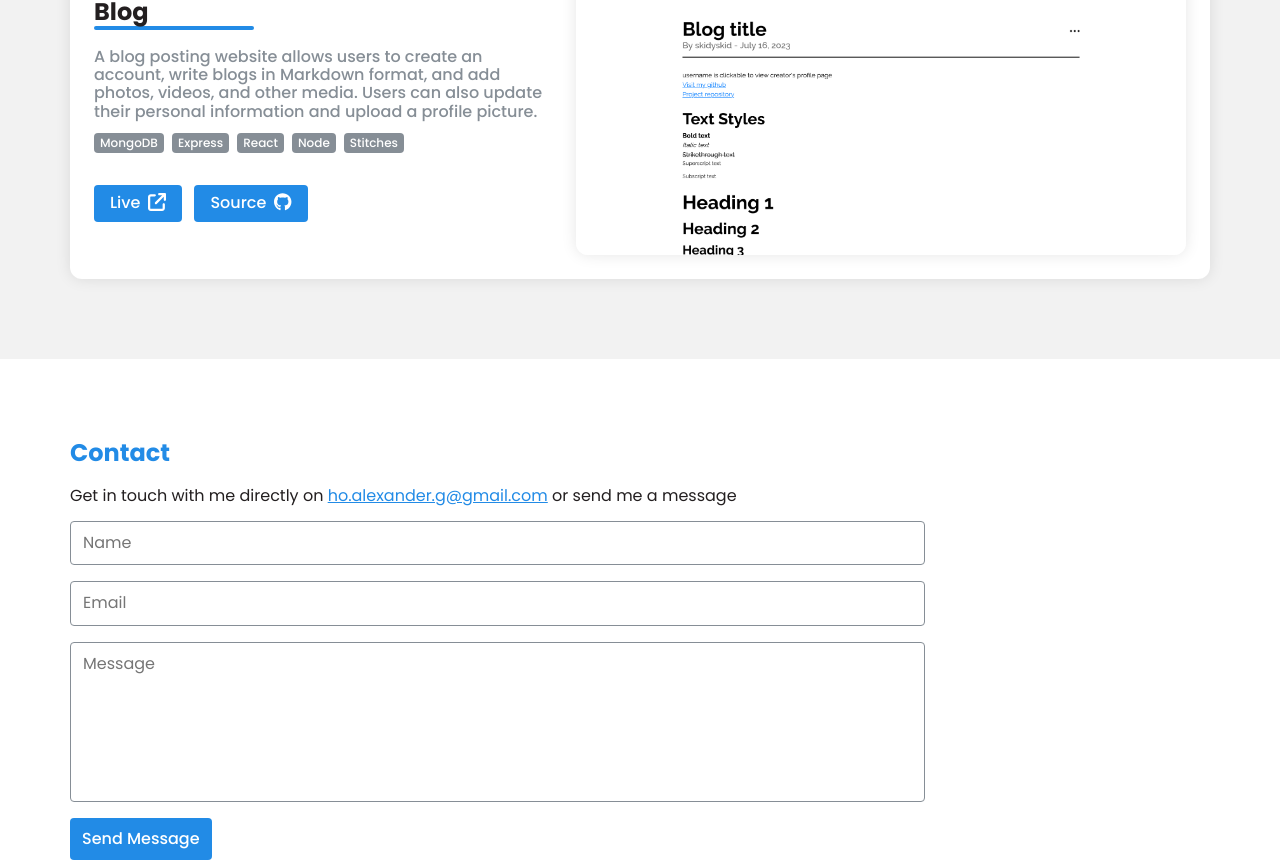
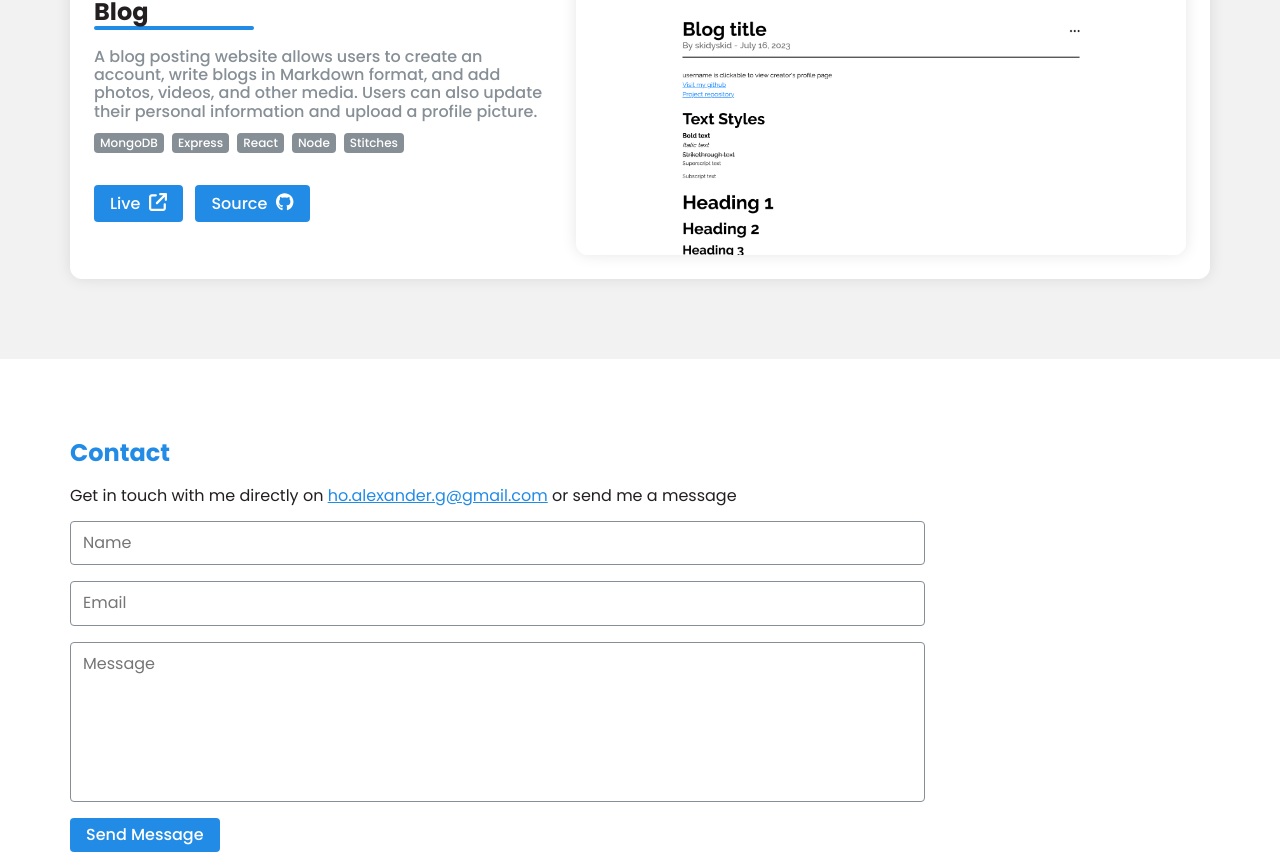
Before and after one commit to alexndrho/alexndrho.dev, a React (Vite) app: page / in a window 1280 px wide. Shown: the part 1793-2660 px from the top of the page. Built offline with nearby package versions, Linux system fonts and the light colour scheme.

Commit message:
Update/style/button (#2)
* feat: add btn class

* ui: change contact button styling

* ui: change project card button styling

```diff
--- a/src/components/Contact.tsx
+++ b/src/components/Contact.tsx
@@ -97,7 +97,7 @@ const Contact = () => {
             required
           />
 
-          <button type="submit" className={styles.contact__button}>
+          <button type="submit" className="btn btn--primary btn--dashed-effect">
             Send Message
           </button>
         </form>
--- a/src/components/layouts/ProjectCard.tsx
+++ b/src/components/layouts/ProjectCard.tsx
@@ -39,7 +39,12 @@ const ProjectCard = ({
 
         <div className={styles.card__links}>
           {liveLink && (
-            <a href={liveLink} target="_blank" rel="noreferrer" className={styles.card__link}>
+            <a
+              href={liveLink}
+              target="_blank"
+              rel="noreferrer"
+              className="btn btn--primary btn--dashed-effect"
+            >
               Live
               <span className={styles.card__link__icon}>
                 <FontAwesomeIcon icon={faArrowUpRightFromSquare} />
@@ -52,7 +57,7 @@ const ProjectCard = ({
               href={sourceLink}
               target="_blank"
               rel="noreferrer"
-              className={`${styles.card__link}`}
+              className="btn btn--primary btn--dashed-effect"
             >
               Source
               <span className={styles.card__link__icon}>
--- a/src/main.tsx
+++ b/src/main.tsx
@@ -1,10 +1,13 @@
 import React from 'react';
 import ReactDOM from 'react-dom/client';
 import App from '@/App';
+
 import 'normalize.css';
 import '@styles/root.css';
 import '@styles/container.css';
 import '@styles/link.css';
+
+import '@styles/common/btn.css';
 
 ReactDOM.createRoot(document.getElementById('root') as HTMLElement).render(
   <React.StrictMode>
--- /dev/null
+++ b/src/styles/common/btn.css
@@ -0,0 +1,34 @@
+.btn {
+  padding: 0.5em 1em;
+  border: none;
+  border-radius: var(--border-radius-xs);
+
+  color: inherit;
+  text-decoration: none;
+  font-weight: 500;
+}
+
+.btn--primary {
+  background-color: var(--color-primary);
+  color: var(--color-white);
+}
+
+/* effects */
+.btn--dashed-effect {
+  position: relative;
+}
+
+@media (hover: hover) {
+  .btn--dashed-effect:hover {
+    transform: translateY(-0.25em);
+    box-shadow: 0 0.25em var(--color-secondary);
+  }
+}
+
+.btn--dashed-effect:active {
+  transform: translateY(0);
+  box-shadow: none;
+
+  outline: var(--color-secondary) dashed 0.175em;
+  outline-offset: 0.05em;
+}
--- a/src/styles/modules/Contact.module.css
+++ b/src/styles/modules/Contact.module.css
@@ -17,8 +17,7 @@
 }
 
 .contact__input,
-.contact__textarea,
-.contact__button {
+.contact__textarea {
   padding: 0.75rem;
 }
 
@@ -36,23 +35,7 @@
   border-color: var(--color-primary);
 }
 
-.contact__button {
-  border: none;
-  border-radius: var(--border-radius-xs);
-  background-color: var(--color-primary);
-  color: var(--color-white);
-  cursor: pointer;
-
-  font-weight: inherit;
-}
-
 /* media queries */
-@media (hover: hover) {
-  .contact__button:hover {
-    background-color: var(--color-primary-dark);
-  }
-}
-
 @media (min-width: 800px) {
   .contact__input,
   .contact__textarea {
--- a/src/styles/modules/layouts/ProjectCard.module.css
+++ b/src/styles/modules/layouts/ProjectCard.module.css
@@ -70,30 +70,8 @@
   gap: 0.75em;
 }
 
-.card__link {
-  position: relative;
-  transform: 0;
-
-  padding: 0.5em 1em;
-  border-radius: var(--border-radius-xs);
-  background-color: var(--color-primary);
-  color: var(--color-white);
-
-  text-decoration: none;
-  font-weight: 500;
-
-  display: flex;
-  align-items: center;
-  gap: 0.5em;
-
-  transition: transform 0.2s ease-in-out;
-}
-
-.card__link:hover {
-  transform: translateY(-0.25em);
-}
-
 .card__link__icon {
+  margin-left: 0.5em;
   font-size: 1.125em;
 }
 
```
